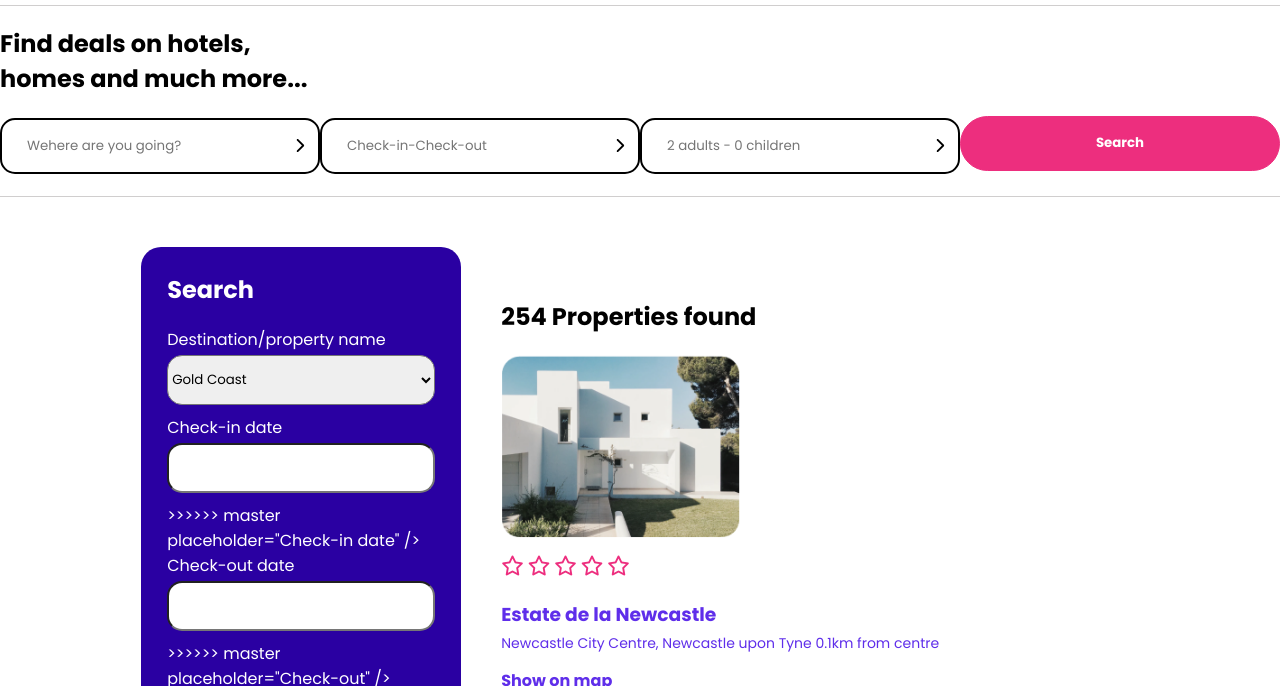
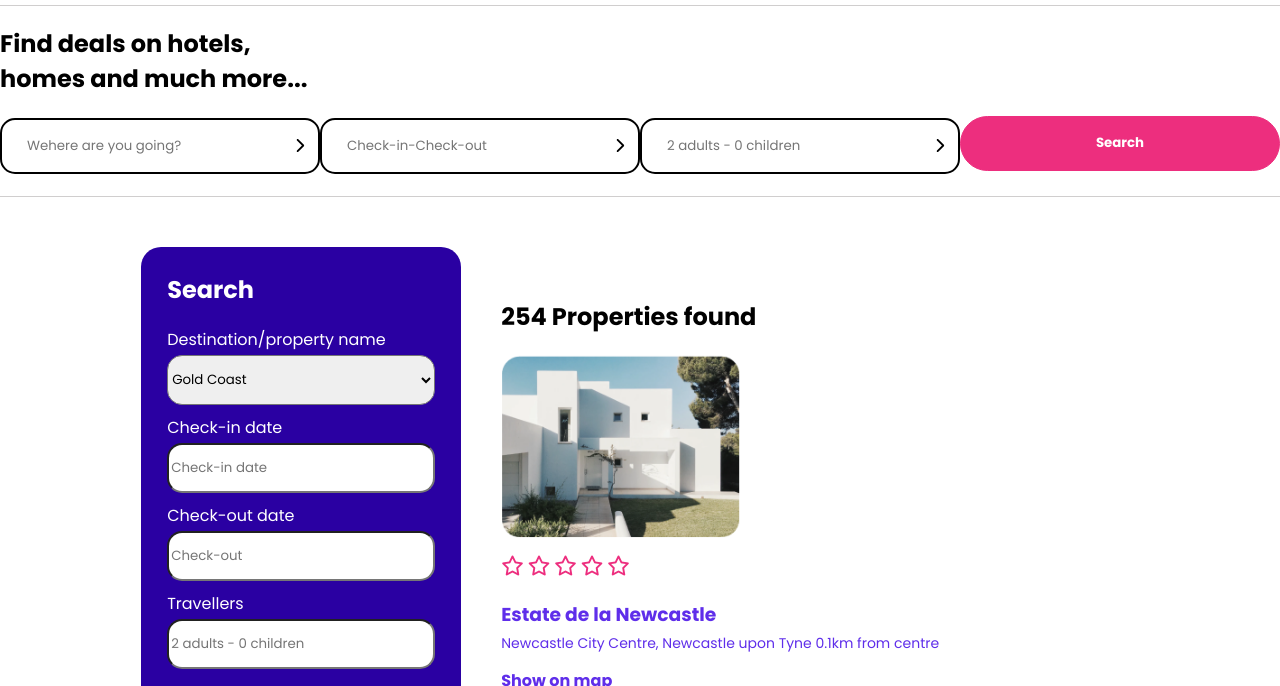
Before and after one commit to Ivangg88/202207-w1chwe-andrea-martinez-ivan-garcia, a website: page index.html in a window 1280 px wide. Shown: the part 96-782 px from the top of the page. Drawn offline with nearby package versions, Linux system fonts and the light colour scheme; files that its build step writes are made by us from their sources.

Commit message:
rewrite html after validator

```diff
--- a/index.html
+++ b/index.html
@@ -53,14 +53,10 @@
       <form  class="search__form" autocomplete="off">
         <label for="destination-property-name">Destination/property name</label>
         <select
-<<<<<<< HEAD
-          name="Gold Coast"
-          id="Destination/property name""
+  id="destination-property-name""
           class="search__box search__box--magnifiying"
-=======
-          id="destination-property-name""
-          class="search__box"
->>>>>>> master
+
+
           placeholder="Gold Coast"
         >
           <option>Gold Coast</option>
@@ -68,37 +64,23 @@
         <label for="check-in-date">Check-in date</label>
         <input
           type="text"
-<<<<<<< HEAD
-          id="Check-in date"
+          id="check-in-date"
           class="search__box search__box--calendar"
-=======
-          id="check-in-date"
-          class="search__box"
->>>>>>> master
+
           placeholder="Check-in date"
         />
         <label for="check-out-date">Check-out date</label>
         <input
           type="text"
-<<<<<<< HEAD
-          id="Check-out date"
+          id="check-out-date"
           class="search__box search__box--calendar"
-=======
-          id="check-out-date"
-          class="search__box"
->>>>>>> master
           placeholder="Check-out"
         />
         <label for="travellers">Travellers</label>
         <input
           type="text"
-<<<<<<< HEAD
-          id="Travellers"
+          id="travellers"
           class="search__box search_box--person"
-=======
-          id="travellers"
-          class="search__box"
->>>>>>> master
           placeholder="2 adults - 0 children"
           required
         />
--- a/sass/components/_button.scss
+++ b/sass/components/_button.scss
@@ -25,6 +25,7 @@
 .button--transparent {
   border: 2px solid #d9dbe9;
   background-color: white;
+  color: colors.$titles-1-color;
   border-radius: 40px;
   max-width: 178px;
   height: 43px;
```
